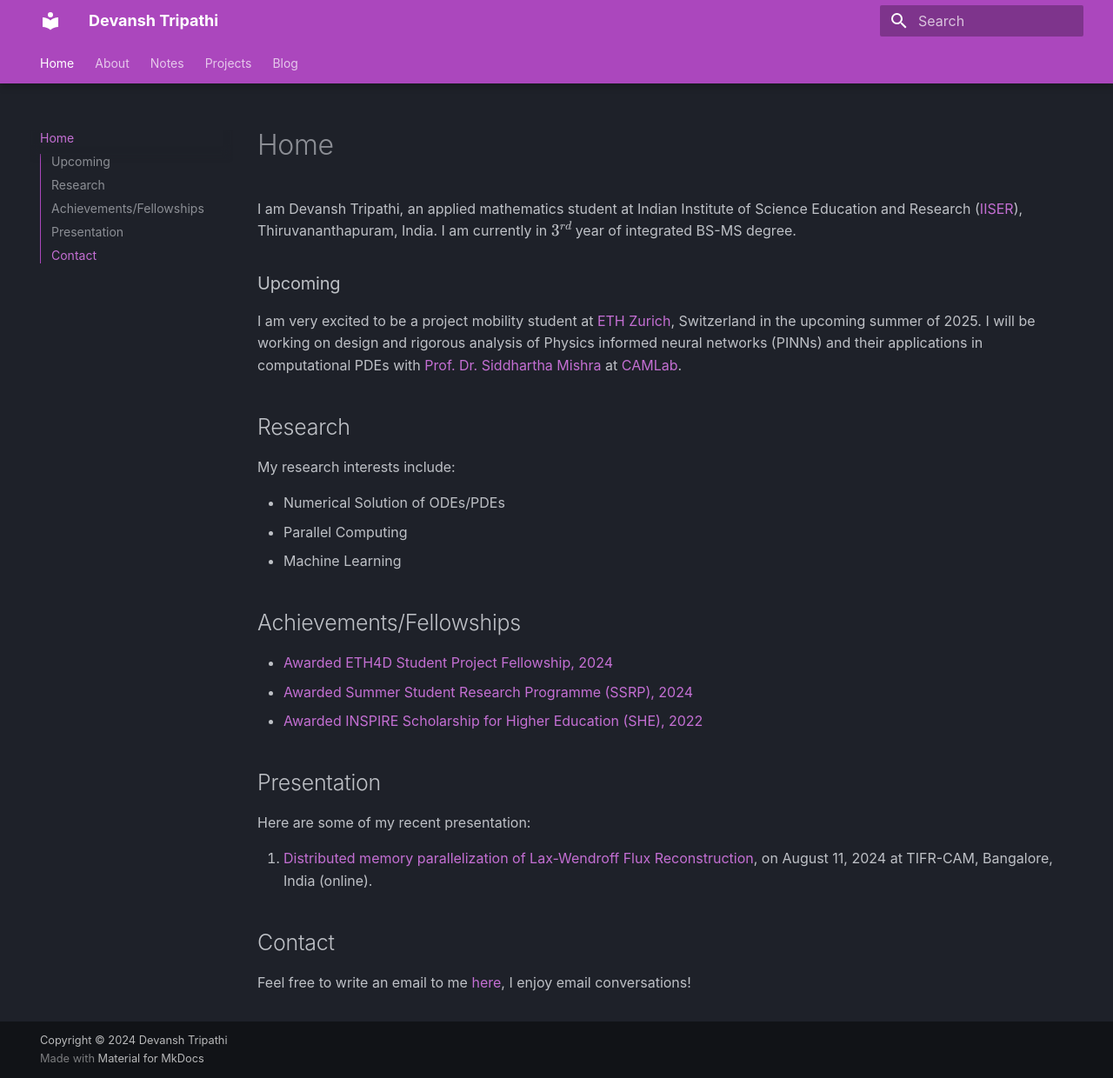
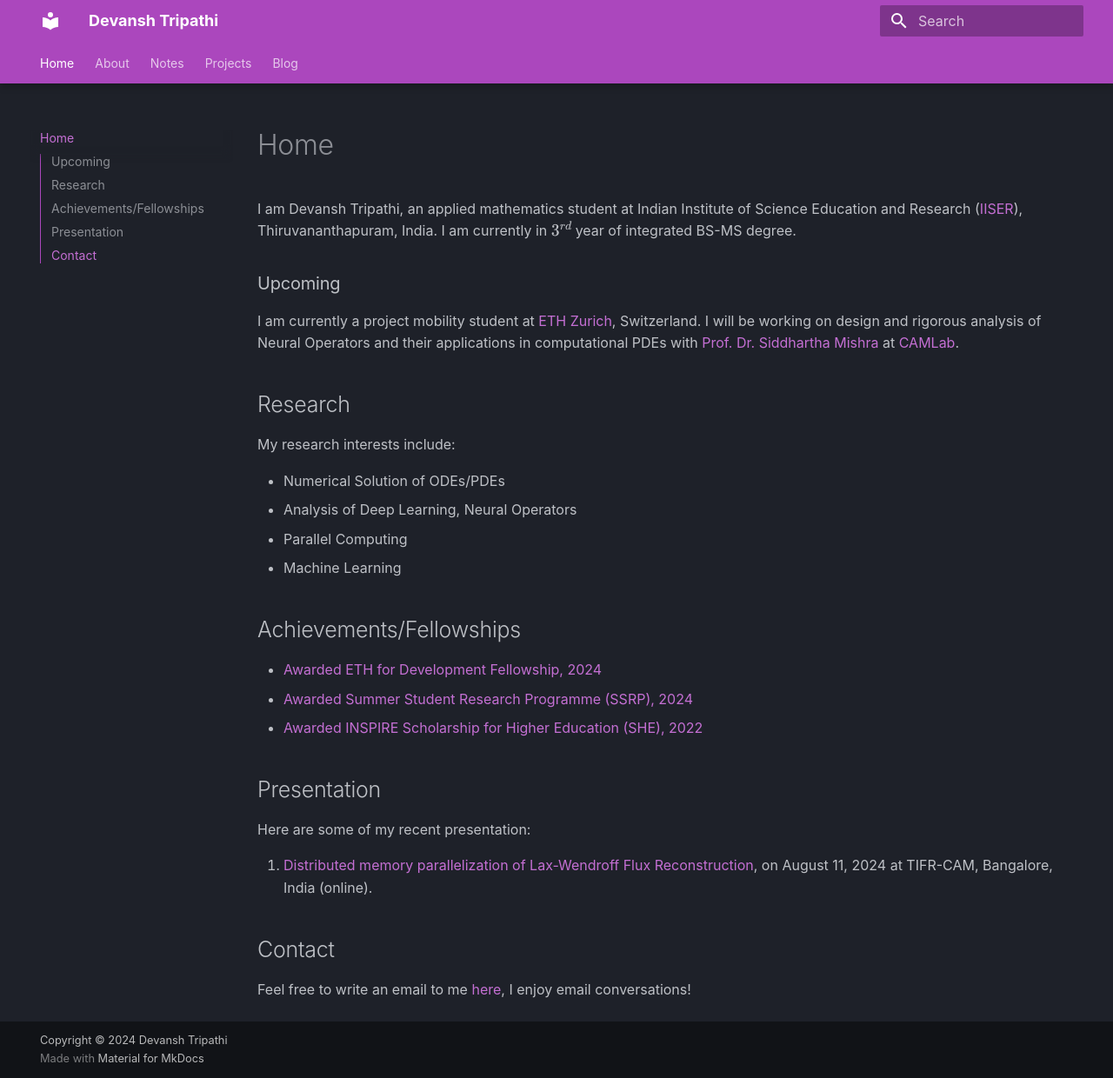
Before and after one commit to Devansh1106/devansh1106.github.io, an MkDocs documentation site: the page built from docs/index.md, in a window 1280 px wide and 1240 px high. Shown: the whole window at 87% size. Built offline with MkDocs 1.6.1 and Material for MkDocs 9.7.7, drawn with Linux system fonts in a browser that asks for light colours; some web fonts are replaced; formulas are drawn with MathJax 3.

Commit message:
Updated some info

```diff
--- a/docs/index.md
+++ b/docs/index.md
@@ -2,18 +2,19 @@ I am Devansh Tripathi, an applied mathematics student at Indian Institute of Sci
 
 ### Upcoming
 
-I am very excited to be a project mobility student at [ETH Zurich](https://ethz.ch/en.html), Switzerland in the upcoming summer of 2025. I will be working on design and rigorous analysis of Physics informed neural networks (PINNs) and their applications in computational PDEs with [Prof. Dr. Siddhartha Mishra](https://camlab.ethz.ch/the-group/group-head.html) at [CAMLab](https://camlab.ethz.ch/).
+I am currently a project mobility student at [ETH Zurich](https://ethz.ch/en.html), Switzerland. I will be working on design and rigorous analysis of Neural Operators and their applications in computational PDEs with [Prof. Dr. Siddhartha Mishra](https://camlab.ethz.ch/the-group/group-head.html) at [CAMLab](https://camlab.ethz.ch/).
 
 ## Research
 My research interests include:
 
 - Numerical Solution of ODEs/PDEs
+- Analysis of Deep Learning, Neural Operators
 - Parallel Computing
 - Machine Learning
 
 ## Achievements/Fellowships
 
-- [Awarded ETH4D Student Project Fellowship, 2024](one-pager/eth4d.md)
+- [Awarded ETH for Development Fellowship, 2024](one-pager/eth4d.md)
 - [Awarded Summer Student Research Programme (SSRP), 2024](one-pager/ssrp_tifrcam.md)
 - [Awarded INSPIRE Scholarship for Higher Education (SHE), 2022](one-pager/inspire_she.md)
 
```
